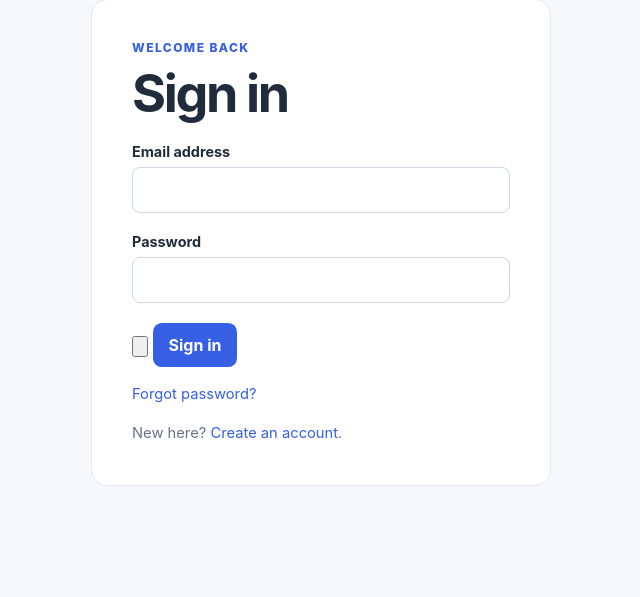
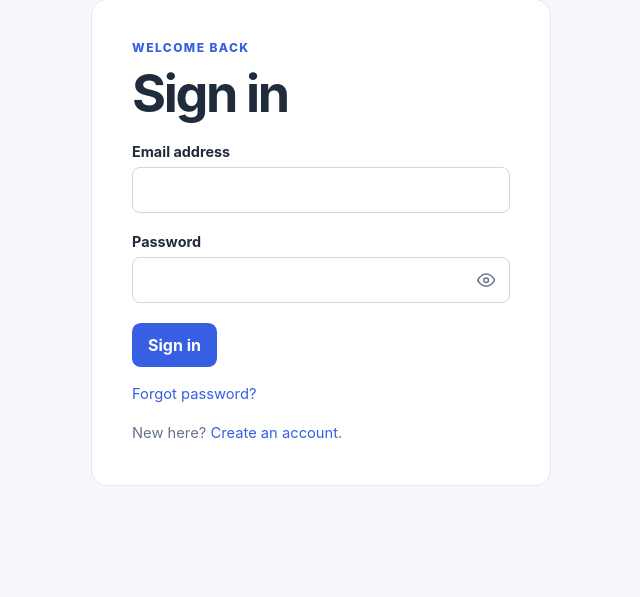
Before and after one commit to ezej0687-creator/Joshpy.py, a Flask app: page /login in a window 1280 px wide. Shown: the part 103-700 px from the top of the page, without its empty margins (319-959 px from the left). Run offline with Flask 3, Linux system fonts and the light colour scheme.

Commit message:
fix: restore password toggle CSS after palette revert

```diff
--- a/learning_app/static/style.css
+++ b/learning_app/static/style.css
@@ -856,3 +856,34 @@ select:focus {
     max-width: 95%;
   }
 }
+
+/* ===== Password show/hide toggle ===== */
+.password-field {
+  position: relative;
+  display: block;
+}
+.password-field input {
+  padding-right: 2.75rem;
+}
+.password-toggle {
+  position: absolute;
+  top: 50%;
+  right: 0.5rem;
+  transform: translateY(-50%);
+  display: grid;
+  place-items: center;
+  width: 2rem;
+  height: 2rem;
+  padding: 0;
+  border: 0;
+  background: transparent;
+  color: var(--muted);
+  cursor: pointer;
+  border-radius: 0.35rem;
+}
+.password-toggle:hover { color: var(--blue); background: #eef2ff; }
+.password-toggle:focus-visible {
+  outline: 2px solid var(--blue);
+  outline-offset: 2px;
+}
+.password-toggle svg { width: 1.15rem; height: 1.15rem; display: block; }
```
